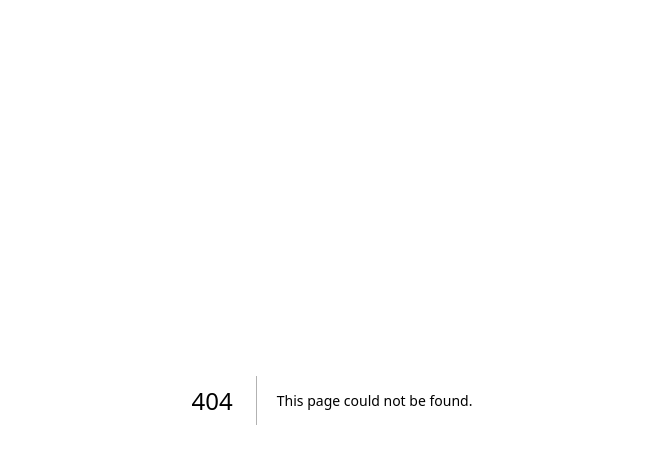
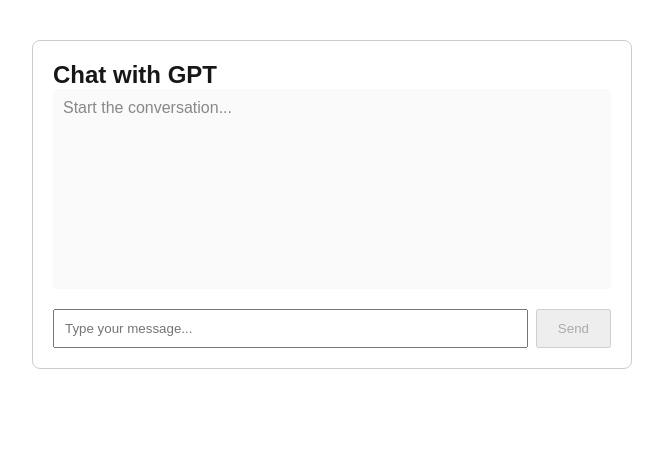
Before and after one commit to tise-genene/nextjs-supabase, a Next.js app: page /chat in a window 1280 px wide. Before the commit this address had no page. Shown: the top 464 px of the page, without its empty margins (308-971 px from the left). Built offline with nearby package versions, Linux system fonts and the light colour scheme.

Commit message:
feat: Add ChatGPT integration with error handling on /chat page

```diff
--- /dev/null
+++ b/app/api/chat/route.js
@@ -0,0 +1,37 @@
+import { NextResponse } from 'next/server'
+
+export async function POST(req) {
+  const { message } = await req.json()
+
+  const apiKey = process.env.OPENAI_API_KEY
+  if (!apiKey) {
+    return NextResponse.json({ error: 'Missing OpenAI API key' }, { status: 500 })
+  }
+
+  const response = await fetch('https://api.openai.com/v1/chat/completions', {
+    method: 'POST',
+    headers: {
+      'Content-Type': 'application/json',
+      'Authorization': `Bearer ${apiKey}`,
+    },
+    body: JSON.stringify({
+      model: 'gpt-3.5-turbo',
+      messages: [
+        { role: 'system', content: 'You are a helpful assistant.' },
+        { role: 'user', content: message },
+      ],
+      max_tokens: 256,
+    }),
+  })
+
+  const data = await response.json()
+  console.log('OpenAI API response:', data)
+
+  if (data.error) {
+    return NextResponse.json({ response: `Error: ${data.error.message}` }, { status: 500 })
+  }
+
+  const aiMessage = data.choices?.[0]?.message?.content || 'No response.'
+
+  return NextResponse.json({ response: aiMessage })
+}
--- /dev/null
+++ b/app/chat/page.js
@@ -0,0 +1,55 @@
+'use client'
+
+import { useState } from 'react'
+
+export default function ChatPage() {
+  const [messages, setMessages] = useState([])
+  const [input, setInput] = useState('')
+  const [loading, setLoading] = useState(false)
+
+  const sendMessage = async (e) => {
+    e.preventDefault()
+    if (!input.trim()) return
+    setLoading(true)
+    setMessages((msgs) => [...msgs, { role: 'user', content: input }])
+    const res = await fetch('/api/chat', {
+      method: 'POST',
+      headers: { 'Content-Type': 'application/json' },
+      body: JSON.stringify({ message: input }),
+    })
+    const data = await res.json()
+    setMessages((msgs) => [...msgs, { role: 'assistant', content: data.response }])
+    setInput('')
+    setLoading(false)
+  }
+
+  return (
+    <div style={{ maxWidth: 600, margin: '40px auto', padding: 20, border: '1px solid #ccc', borderRadius: 8 }}>
+      <h2>Chat with GPT</h2>
+      <div style={{ minHeight: 200, marginBottom: 20, background: '#fafafa', padding: 10, borderRadius: 4 }}>
+        {messages.length === 0 && <div style={{ color: '#888' }}>Start the conversation...</div>}
+        {messages.map((msg, i) => (
+          <div key={i} style={{ margin: '10px 0', textAlign: msg.role === 'user' ? 'right' : 'left' }}>
+            <span style={{ fontWeight: msg.role === 'user' ? 'bold' : 'normal' }}>
+              {msg.role === 'user' ? 'You' : 'AI'}:
+            </span>{' '}
+            {msg.content}
+          </div>
+        ))}
+      </div>
+      <form onSubmit={sendMessage} style={{ display: 'flex', gap: 8 }}>
+        <input
+          type="text"
+          value={input}
+          onChange={e => setInput(e.target.value)}
+          placeholder="Type your message..."
+          style={{ flex: 1, padding: 10 }}
+          disabled={loading}
+        />
+        <button type="submit" disabled={loading || !input.trim()} style={{ padding: '0 20px' }}>
+          {loading ? '...' : 'Send'}
+        </button>
+      </form>
+    </div>
+  )
+}
```
